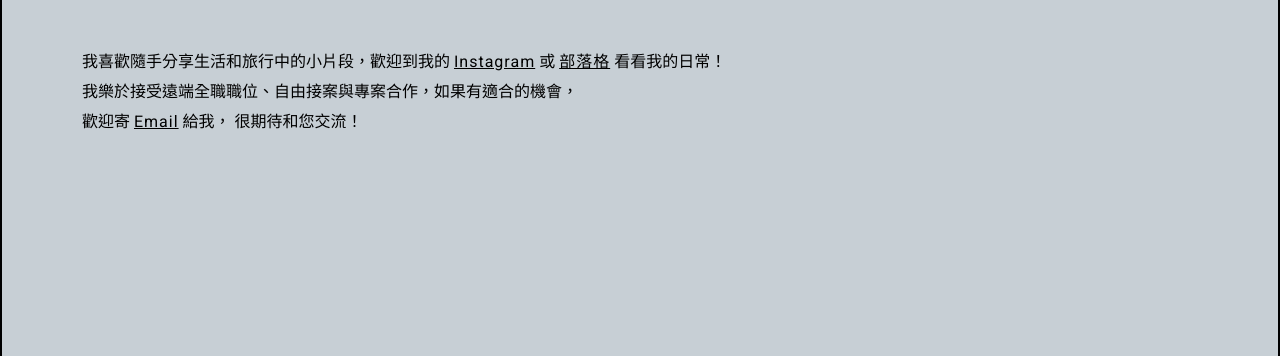
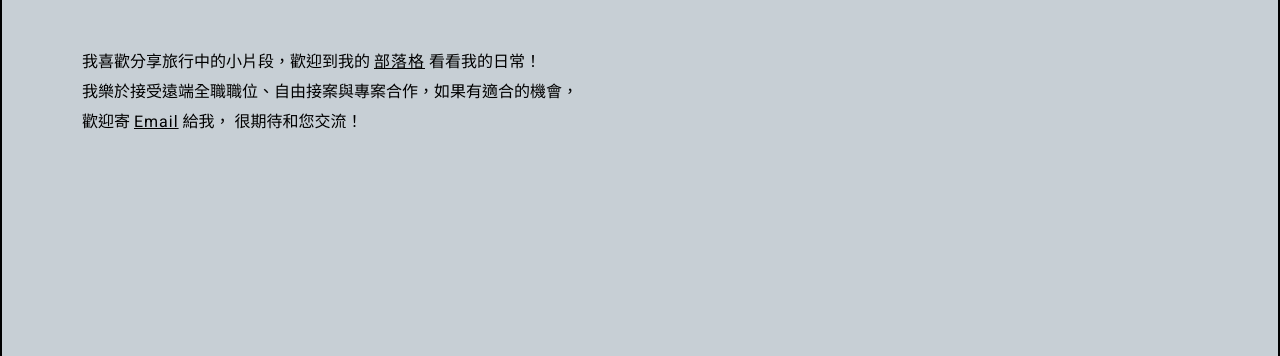
Before and after one commit to vvvv20290/daisyportfolio, a plain HTML site: page index-tw.html in a window 1280 px wide. Shown: the part 444-800 px from the top of the page. Drawn offline with Linux system fonts and the light colour scheme.

Commit message:
Add files via upload

```diff
--- a/index-tw.html
+++ b/index-tw.html
@@ -60,7 +60,7 @@
         <h2>I'm Daisy,</h2>
         <p>a <span class="typed" data-typed-items="UIUX Designer, Product Designer, Freelancer, Travel Lover, Blogger, Food Explorer, Life Observer"></span><span class="typed-cursor typed-cursor--blink"></span></p>
 
-        <p class="comment" data-aos="zoom-in" data-aos-delay="200">我喜歡隨手分享生活和旅行中的小片段，歡迎到我的 <span><a class="comment-hover" href="https://www.instagram.com/vvvv20290?igsh=MWM5OWk3cGxnajFxdg==" target="_blank">Instagram</a></span> 或 <span><a class="comment-hover" href="https://daisy20290.com/" target="_blank">部落格</a></span> 看看我的日常！
+        <p class="comment" data-aos="zoom-in" data-aos-delay="200">我喜歡分享旅行中的小片段，歡迎到我的 <span><a class="comment-hover" href="https://daisy20290.com/" target="_blank">部落格</a></span> 看看我的日常！
         <br>我樂於接受遠端全職職位、自由接案與專案合作，如果有適合的機會， <br> 歡迎寄 <span><a class="comment-hover" href="mailto:vvvv20290@gmail.com" target="_blank">Email</a></span> 給我， 很期待和您交流！</p>
       </div>
 
```
Also changed, not shown: index.html (+1 -1 lines).
